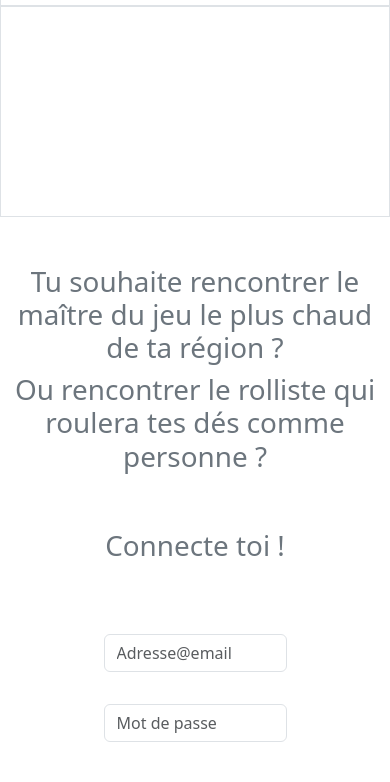
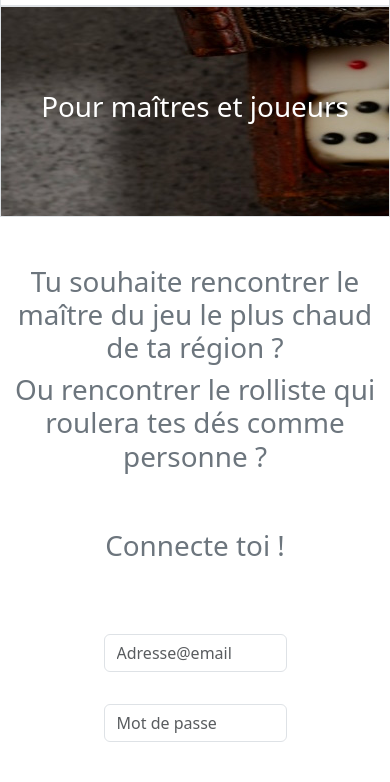
Before and after one commit to JordanTrehin76610/JeuDeRole, a website: page index.html in a window 390 px wide. Shown: the part 62-844 px from the top of the page. Drawn offline with nearby package versions, Linux system fonts and the light colour scheme.

Commit message:
Maj image

```diff
--- a/assets/scss/styles.scss
+++ b/assets/scss/styles.scss
@@ -7,7 +7,7 @@
 }
 
 .Cover {
-    background-image: url(assets/img/Cover.jpg);
+    background-image: url(../img/Cover.jpg);
     background-size: cover;
     height: 25vh;
 }
@@ -48,7 +48,7 @@ footer {
     }
 
     .Cover {
-        background-image: url(assets/img/Cover.jpg);
+        background-image: url(../img/Cover.jpg);
         background-size: auto;
         height: 25vh;
     }
```
Also changed, not shown: assets/css/styles.css, 1 other file.
